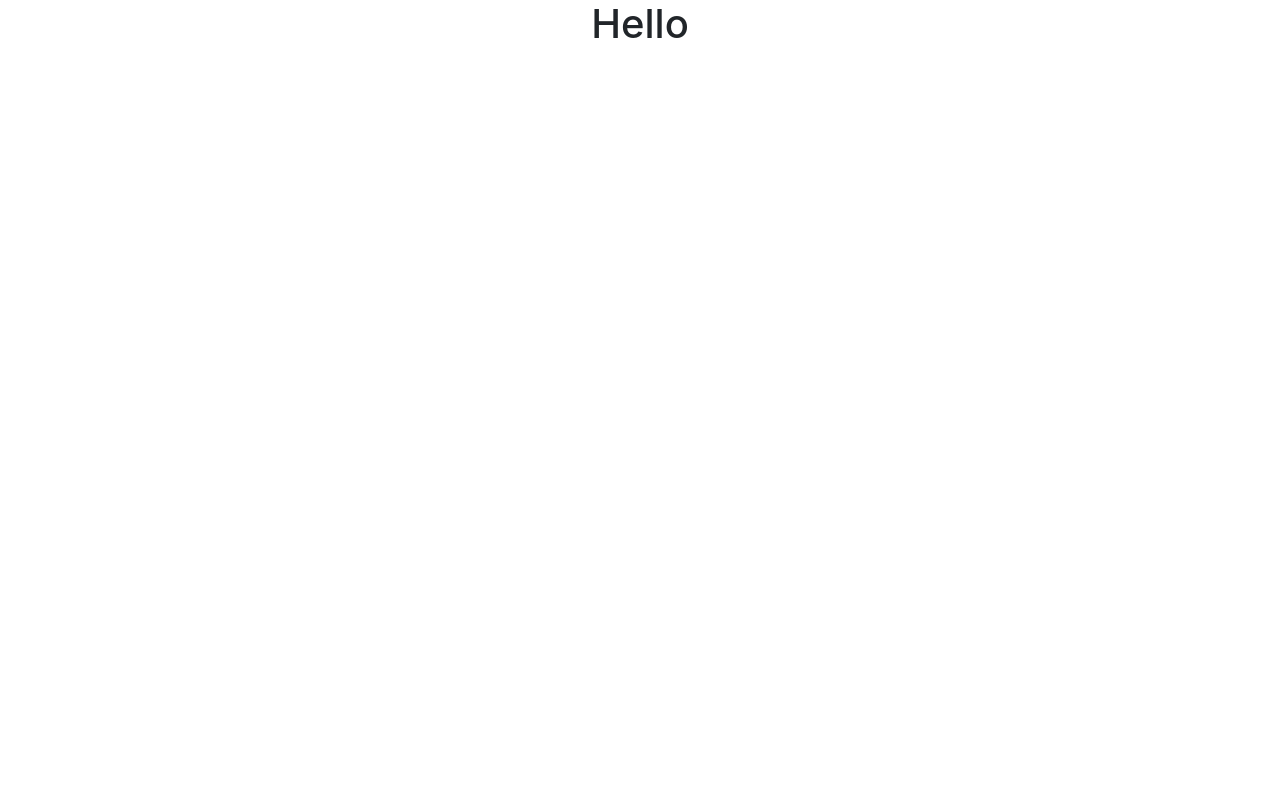
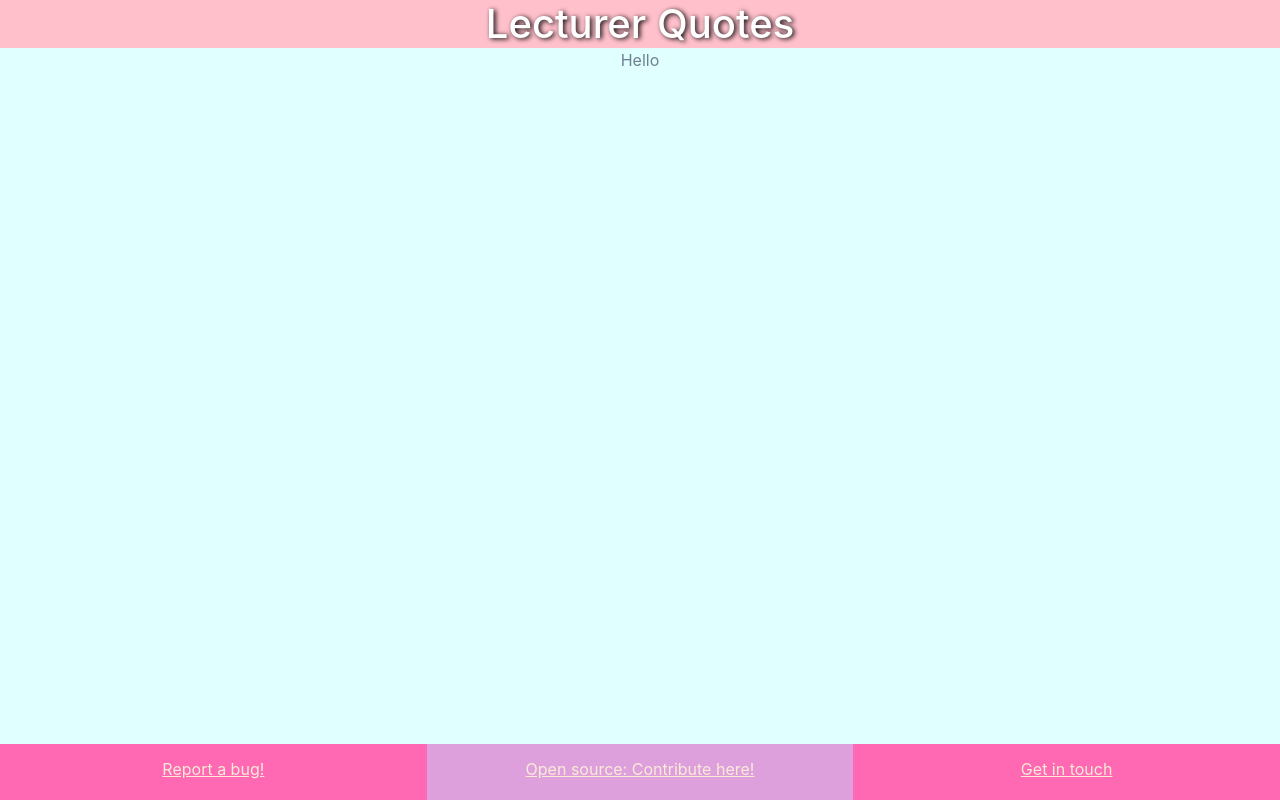
Before and after one commit to AdamDIOM/LecturerQuotes, a JavaScript app: page / in a window 1280 px wide. Built offline with nearby package versions, Linux system fonts and the light colour scheme; the HTML template or start-up script is replaced by a standard one.

Commit message:
added page structure

```diff
--- a/public/index.html
+++ b/public/index.html
@@ -7,7 +7,7 @@
     <meta name="theme-color" content="#000000" />
     <meta
       name="description"
-      content="Web site created using create-react-app"
+      content="Page to submit lecturer quotes"
     />
 
 
--- a/src/App.js
+++ b/src/App.js
@@ -1,12 +1,14 @@
-import { Container } from 'react-bootstrap';
 import './App.css';
+import Footer from './Footer/Footer';
+import Header from './Header/Header';
+import Main from './Main/Main';
 
 function App() {
   return (
     <div className="App">
-      <Container>
-        <h1>Hello</h1>
-      </Container>
+      <Header />
+      <Main />
+      <Footer />
     </div>
   );
 }
--- /dev/null
+++ b/src/Footer/Footer.css
@@ -0,0 +1,22 @@
+.footer{
+    background-color: hotpink;
+    color:antiquewhite;
+    height:100%;
+    height:7vh;
+    /* padding:0px 15px 0px 15px; */
+    text-align: center;
+    width:100%;
+    margin:0;
+}
+
+.footerCol, .highlightCol{
+    padding: 1vw;
+}
+
+.highlightCol{
+    background-color:plum;
+}
+
+a{
+    color:antiquewhite;
+}
--- /dev/null
+++ b/src/Footer/Footer.js
@@ -0,0 +1,18 @@
+import { Col, Row } from "react-bootstrap";
+import "./Footer.css";
+
+export default function Footer(){
+    return(
+            <Row className="footer">
+                <Col sm={{span: 4, order: 1}} xs={{span: 6, order: 1}} className="footerCol ">
+                    <a href="https://github.com/AdamDIOM/LecturerQuotes/issues" target="_blank" rel="noreferrer">Report a bug!</a>
+                </Col>
+                <Col sm={{span: 4, order: 2}} xs={{span: 12, order: 3}} className="highlightCol">
+                    <a href="https://github.com/AdamDIOM/LecturerQuotes" target="_blank" rel="noreferrer">Open source: Contribute here!</a>
+                </Col>
+                <Col sm={{span: 4, order: 3}} xs={{span: 6, order: 2}} className="footerCol">
+                    <a href="https://adamd.fyi" target="_blank" rel="noreferrer">Get in touch</a>
+                </Col>
+            </Row>
+    )
+}
--- /dev/null
+++ b/src/Header/Header.css
@@ -0,0 +1,8 @@
+.header{
+    background-color: pink;
+    color:white;
+    text-shadow: 2px 1px 5px #000000;
+    height:6vh;
+    width:100%;
+    margin:0;
+}
--- /dev/null
+++ b/src/Header/Header.js
@@ -0,0 +1,10 @@
+import { Row } from "react-bootstrap";
+import "./Header.css";
+
+export default function Header(){
+    return(
+        <Row className="header">
+            <h1>Lecturer Quotes</h1>
+        </Row>
+    )
+}
--- /dev/null
+++ b/src/Main/Main.css
@@ -0,0 +1,9 @@
+.main{
+    background-color: lightcyan;
+    color:slategray;
+    height:87vh;
+    /* padding:0px 15px 0px 15px; */
+    text-align: center;
+    max-width:100vw;
+    margin:0;
+}
--- /dev/null
+++ b/src/Main/Main.js
@@ -0,0 +1,10 @@
+import { Container } from "react-bootstrap";
+import "./Main.css";
+
+export default function Main(){
+    return(
+            <Container className="main">
+                Hello
+            </Container>
+    )
+}
```
